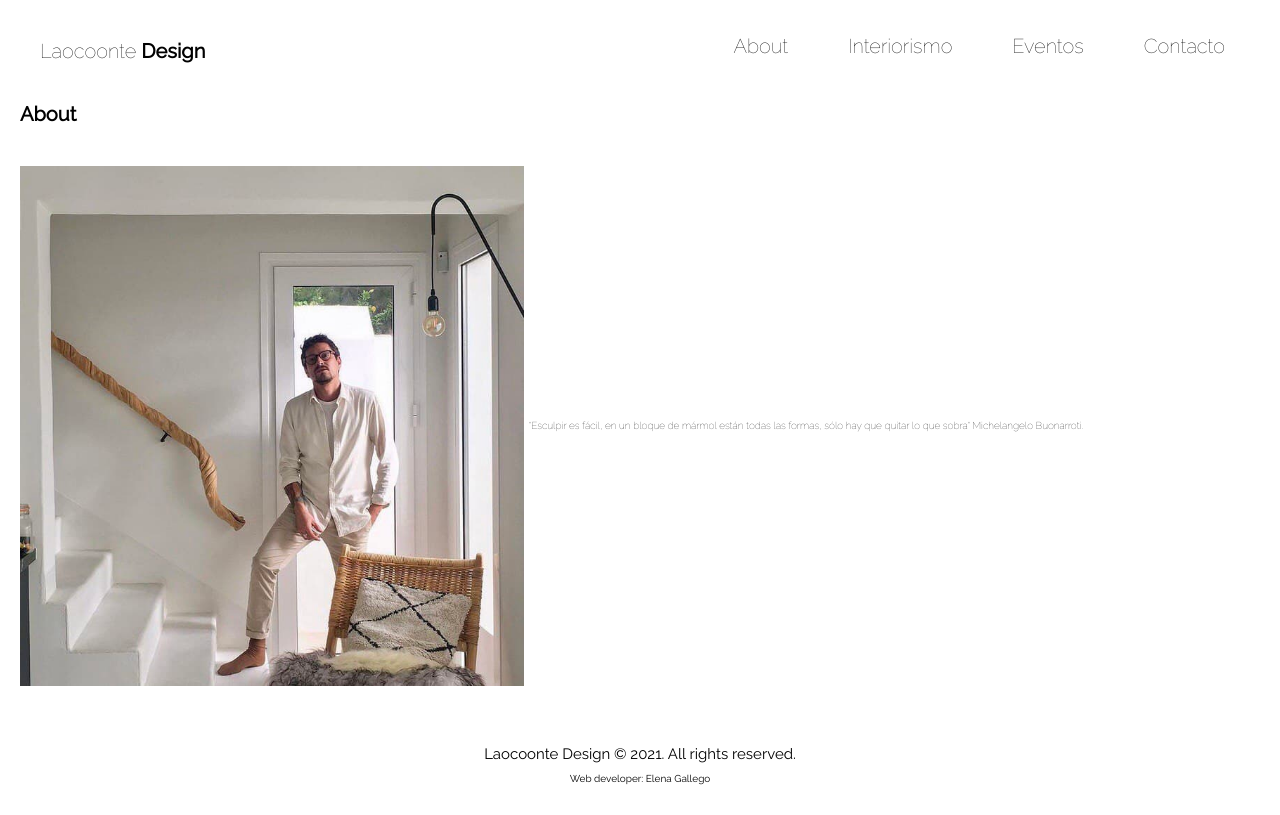
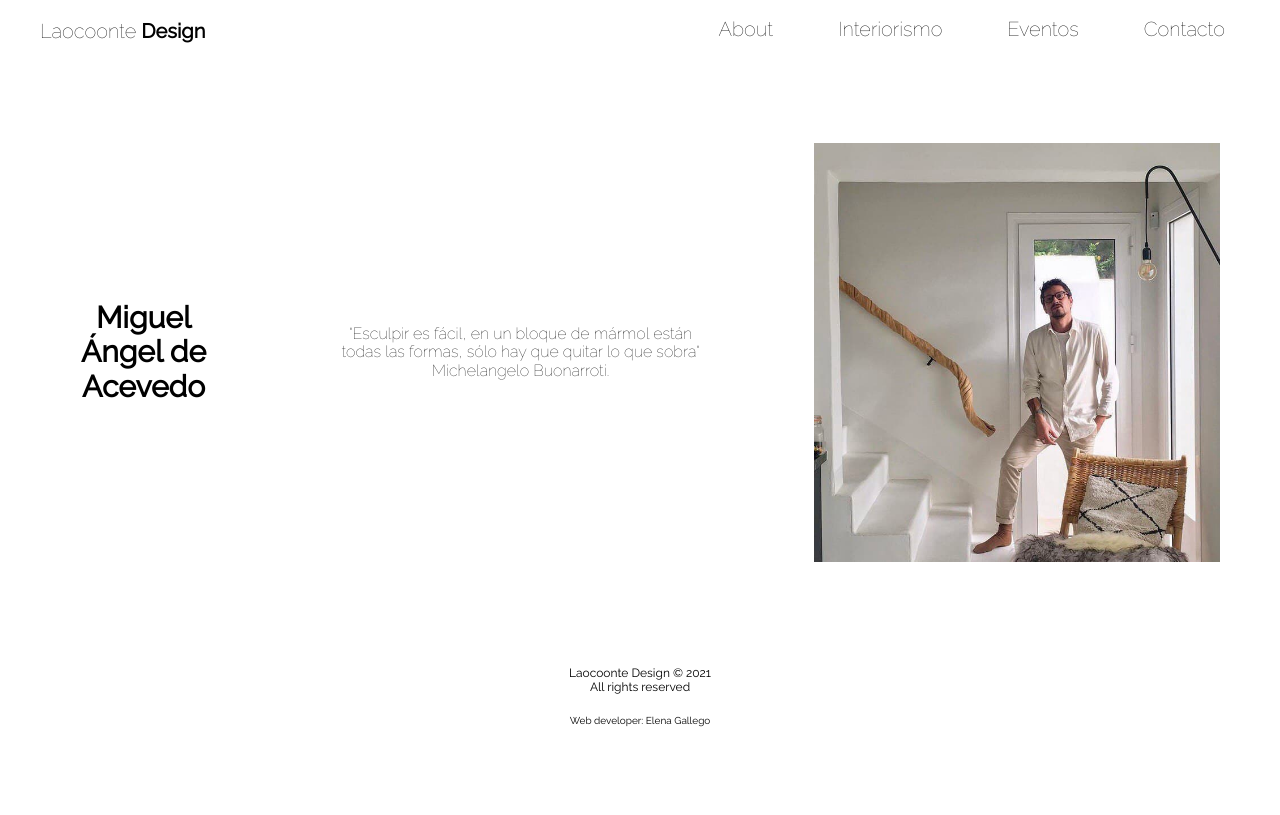
Before and after one commit to Elena-Gallego/laocoonte-design, a React app: page /#/about in a window 1280 px wide. Built offline with nearby package versions, Linux system fonts and the light colour scheme.

Commit message:
mediaqueries about section

```diff
--- a/docs/service-worker.js
+++ b/docs/service-worker.js
@@ -14,7 +14,7 @@
 importScripts("https://storage.googleapis.com/workbox-cdn/releases/4.3.1/workbox-sw.js");
 
 importScripts(
-  "./precache-manifest.493456d41dcb385d505588b4025468a0.js"
+  "./precache-manifest.3e4369af1805823a28e2aa803c4d157d.js"
 );
 
 self.addEventListener('message', (event) => {
--- a/src/components/About.js
+++ b/src/components/About.js
@@ -7,10 +7,11 @@ class About extends React.Component {
     render() {
 return (
 <div className="about">
-    <h2 className="about-title">About</h2>
-    <div className="about-hero">
+
+    <div className="about-wrapper">
+        <h2 className="about-title">Miguel Ángel de Acevedo</h2>
+        <p className="biography-text">"Esculpir es fácil, en un bloque de mármol están todas las formas, sólo hay que quitar lo que sobra" Michelangelo Buonarroti.</p>
         <img className="biography-image" src={biographyimage} alt="Miguel Angel Acevedo"/>
-        <p className="biography-text">"Esculpir es fácil, en un bloque de mármol están todas las formas, sólo hay que quitar lo que sobra" Michelangelo Buonarroti.</p>
     </div>
 </div>
 );
--- a/src/components/Footer.js
+++ b/src/components/Footer.js
@@ -6,7 +6,8 @@
 return (
     <footer className="footer">
         <div className="footer-wrapper">
-            <span className="copyright">Laocoonte Design © 2021. All rights reserved.</span>
+            <span className="copyright">Laocoonte Design © 2021</span>
+            <span className="rights-footer"> All rights reserved</span>
             <span className="credits">Web developer: Elena Gallego </span>
         </div>
     </footer>
--- a/src/stylesheets/About.scss
+++ b/src/stylesheets/About.scss
@@ -1,26 +1,61 @@
-.about-title {
-  font-size: 20px;
-  padding: 20px;
-}
-.about-hero {
+.about-wrapper {
   width: 100vw;
   height: auto;
   margin-bottom: 20px;
   margin-top: 20px;
-  padding-left: 20px;
   display: flex;
+  flex-direction: column;
+  justify-content: center;
   align-items: center;
+  @media all and (min-width: 1200px) {
+    flex-direction: row;
+    padding: 60px;
+    padding-bottom: 0px;
+    justify-content: space-around;
+  }
 
-  .biography-image {
-    display: flex;
-    width: 40%;
-    height: auto;
-    justify-content: space-around;
+  .about-title {
+    text-align: center;
+    font-size: 16px;
+    padding: 10px;
+
+    @media all and (min-width: 768px) {
+      margin-top: 50px;
+      font-size: 30px;
+    }
+    @media all and (min-width: 1200px) {
+      margin-top: 0px;
+    }
   }
   .biography-text {
     font-size: 10px;
     font-weight: 100;
-    padding: 5px;
-    text-align: end;
+    padding: 10px;
+    text-align: center;
+    margin-left: 50px;
+    margin-right: 50px;
+    @media all and (min-width: 768px) {
+      font-size: 16px;
+      margin-left: 100px;
+      margin-right: 100px;
+    }
+  }
+
+  .biography-image {
+    display: flex;
+    width: 70%;
+    height: auto;
+    justify-content: center;
+    align-items: center;
+    text-align: center;
+    margin-top: 20px;
+    @media all and (min-width: 768px) {
+      width: 63%;
+    }
+    @media all and (min-width: 1200px) {
+      flex-direction: row;
+      width: 35%;
+      margin-top: 0px;
+    }
   }
 }
--- a/src/stylesheets/Footer.scss
+++ b/src/stylesheets/Footer.scss
@@ -3,7 +3,7 @@
 }
 
 .footer-wrapper {
-  margin-top: 10px;
+  margin-top: 8%;
   width: 100vw;
   height: auto;
   display: flex;
@@ -15,20 +15,42 @@
   @media all and (min-width: 768px) {
     justify-content: center;
     align-items: center;
-    margin-top: 40px;
+    margin-top: 20px;
     padding: 20px;
+  }
+  @media all and (min-width: 1200px) {
+    margin-top: 90px;
+    padding: 5px;
   }
 }
 
 .copyright {
+  margin-top: 10px;
   @media all and (min-width: 768px) {
     font-size: 15px;
   }
+  @media all and (min-width: 1200px) {
+    font-size: 12px;
+  }
+}
+.rights-footer {
+  font-size: 9px;
+  @media all and (min-width: 768px) {
+    font-size: 11px;
+  }
+  @media all and (min-width: 1200px) {
+    font-size: 12px;
+  }
 }
 .credits {
+  margin-top: 17px;
   font-size: 7px;
   @media all and (min-width: 768px) {
+    margin-top: 30px;
     font-size: 10px;
-    padding: 10px;
+  }
+  @media all and (min-width: 1200px) {
+    margin-top: 20px;
+    font-size: 10px;
   }
 }
--- a/src/stylesheets/Header.scss
+++ b/src/stylesheets/Header.scss
@@ -1,11 +1,11 @@
 .title-wrapper {
   display: flex;
   flex-direction: column;
-  margin: 10px;
-  padding-top: 20px;
+  margin: 15px;
   align-items: center;
   @media all and (min-width: 1200px) {
     margin: 0px;
+
     flex-direction: row;
   }
 }
--- a/src/stylesheets/NavigationMenu.scss
+++ b/src/stylesheets/NavigationMenu.scss
@@ -7,11 +7,16 @@
   padding-top: 25px;
   display: flex;
   margin-bottom: 5px;
-  flex-direction: column;
+  flex-direction: row;
   justify-content: center;
   align-items: center;
   font-weight: 200;
-  font-size: 20px;
+  font-size: 15px;
+  @media all and (min-width: 768px) {
+    font-size: 20px;
+    padding-top: 15pxpx;
+    justify-content: center;
+  }
   @media all and (min-width: 1200px) {
     padding-top: 0px;
     flex-direction: row;
@@ -27,7 +32,7 @@
     font-weight: 600;
   }
   @media all and (min-width: 768px) {
-    padding-bottom: 5px;
+    padding: 5px;
   }
   @media all and (min-width: 1200px) {
     padding-right: 50px;
```
Also changed, not shown: docs/index.html (+1 -1 lines), docs/asset-manifest.json, 10 other files.
